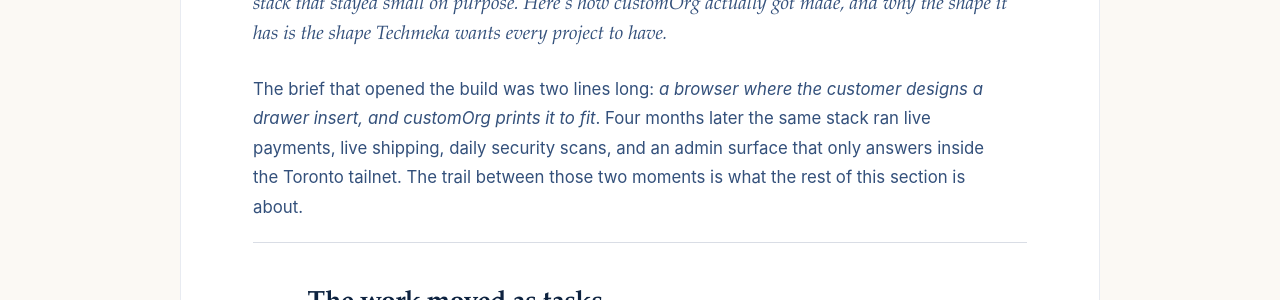
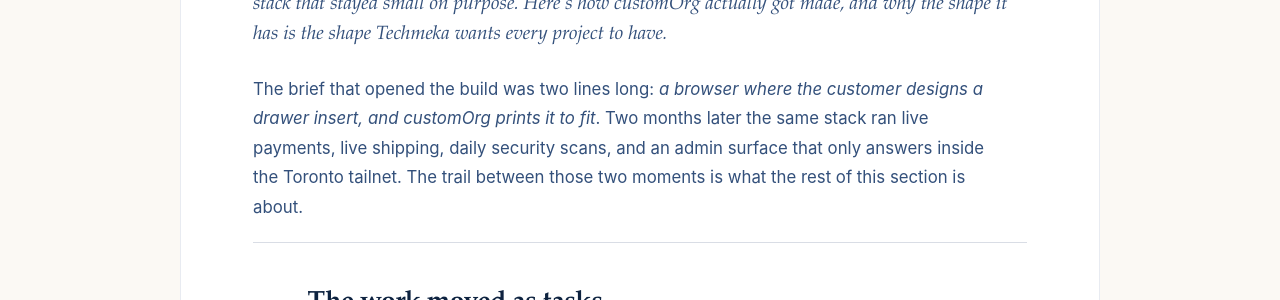
Before and after one commit to Techmeka/blog, a Jekyll site: the page built from docs/whitepapers/customorg-from-millimetres-to-mailbox.html, in a window 1280 px wide and 900 px high, scrolled down 7244 px. Shown: the part 152-452 px from the top of the window. Built offline with Jekyll 4.4.1, drawn with Linux system fonts in a browser that asks for light colours.

Commit message:
[IP-9813] Build-intro timeline: four months → two months

```diff
--- a/docs/whitepapers/customorg-from-millimetres-to-mailbox.html
+++ b/docs/whitepapers/customorg-from-millimetres-to-mailbox.html
@@ -1484,7 +1484,7 @@ image:
 
   <p class="lede-para">The product story is a browser, 3D printers, and Canada Post. The build story is tasks, gates, and a stack that stayed small on purpose. Here&rsquo;s how customOrg actually got made, and why the shape it has is the shape Techmeka wants every project to have.</p>
 
-  <p class="build-intro">The brief that opened the build was two lines long: <em>a browser where the customer designs a drawer insert, and customOrg prints it to fit</em>. Four months later the same stack ran live payments, live shipping, daily security scans, and an admin surface that only answers inside the Toronto tailnet. The trail between those two moments is what the rest of this section is about.</p>
+  <p class="build-intro">The brief that opened the build was two lines long: <em>a browser where the customer designs a drawer insert, and customOrg prints it to fit</em>. Two months later the same stack ran live payments, live shipping, daily security scans, and an admin surface that only answers inside the Toronto tailnet. The trail between those two moments is what the rest of this section is about.</p>
 
   <div class="build-step">
     <div class="build-head">
```
